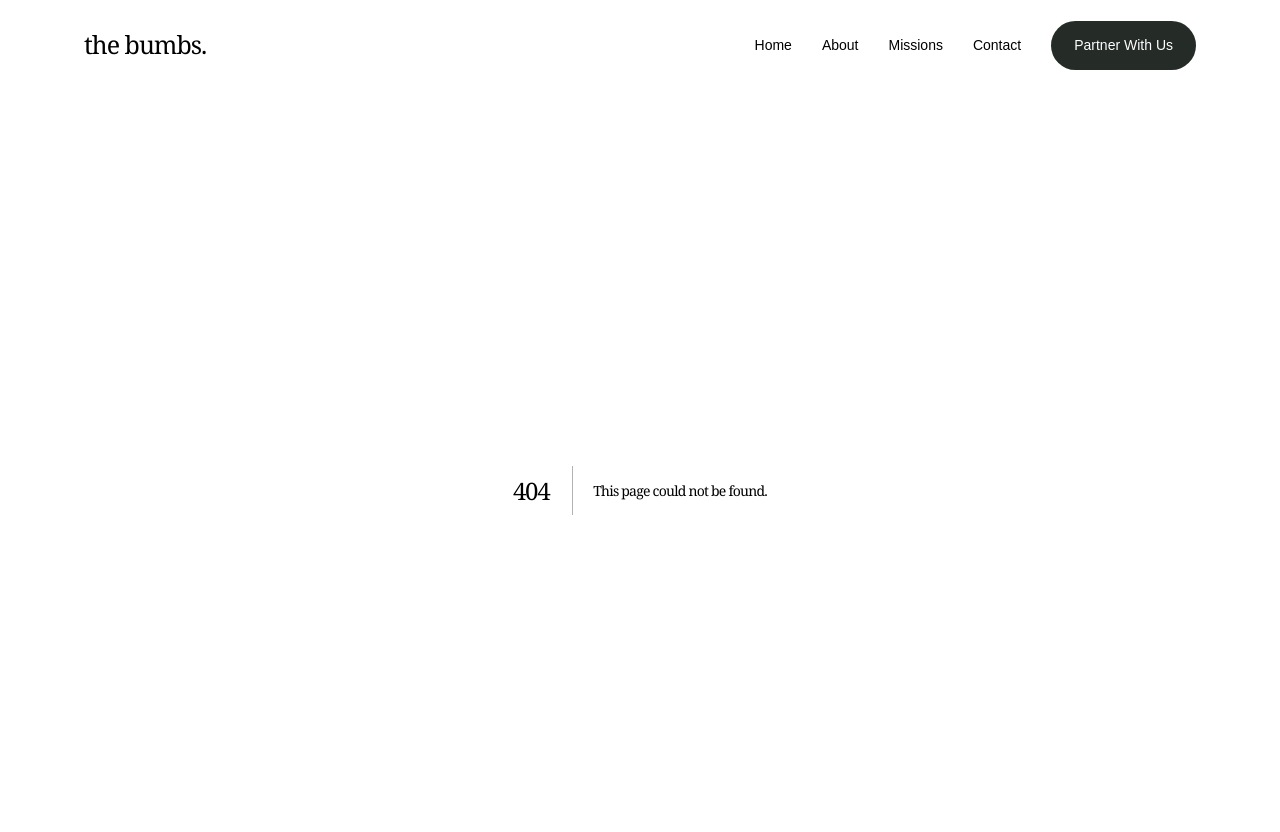
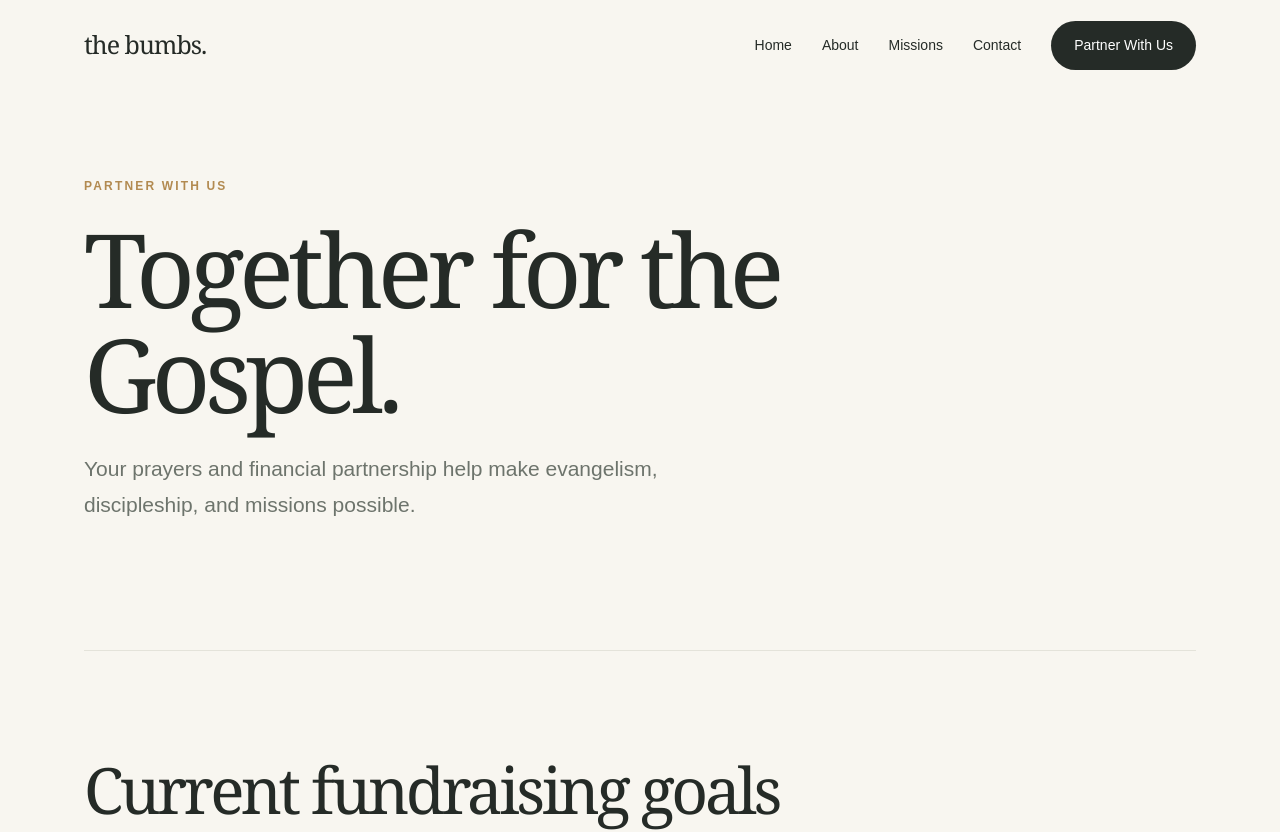
Before and after one commit to bumbmatei-sys/thebumbs-website, a Next.js app: page /partner in a window 1280 px wide. Before the commit this address had no page. Shown: the top 832 px of the page. Built offline with nearby package versions, Linux system fonts and the light colour scheme.

Commit message:
feat: add app/partner/page.tsx

```diff
--- /dev/null
+++ b/app/partner/page.tsx
@@ -0,0 +1,2 @@
+export const metadata={title:"Partner With Us"};
+export default function Partner(){return <main><section className="hero reveal"><span className="eyebrow">Partner with us</span><h1>Together for the Gospel.</h1><p className="lead">Your prayers and financial partnership help make evangelism, discipleship, and missions possible.</p></section><section className="section"><h2>Current fundraising goals</h2><div className="grid"><div className="panel"><span className="eyebrow">One-time mission needs</span><h3>$30,000</h3><p>Travel, training, accommodation, Tanzania mission costs, and contingency.</p></div><div className="panel"><span className="eyebrow">Ongoing monthly support</span><h3>$3,000 / month</h3><p>Support for continuing ministry and outreach.</p></div></div><p className="lead">Giving methods will be added only after the payment links and account details have been confirmed.</p></section></main>}
```
